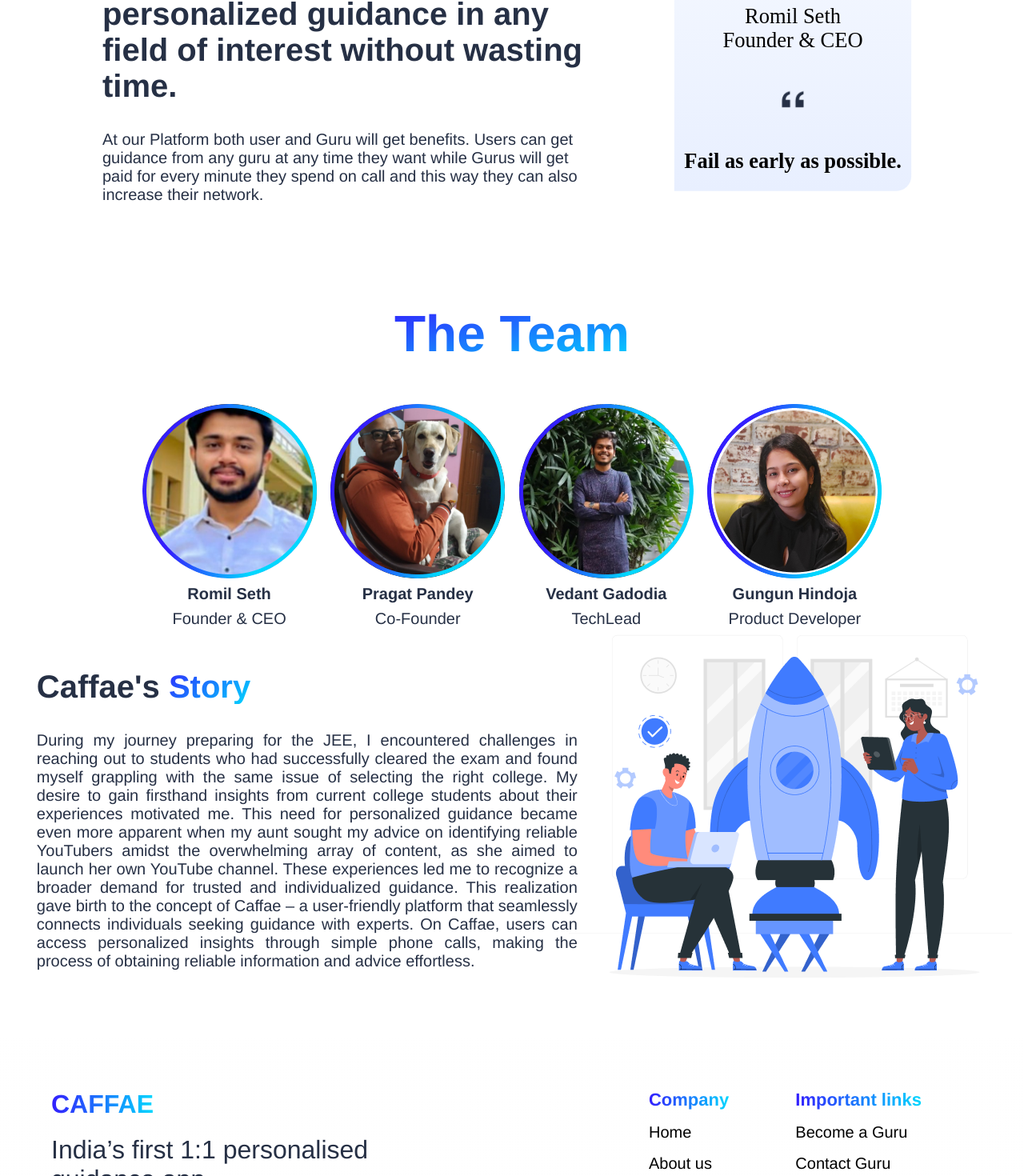
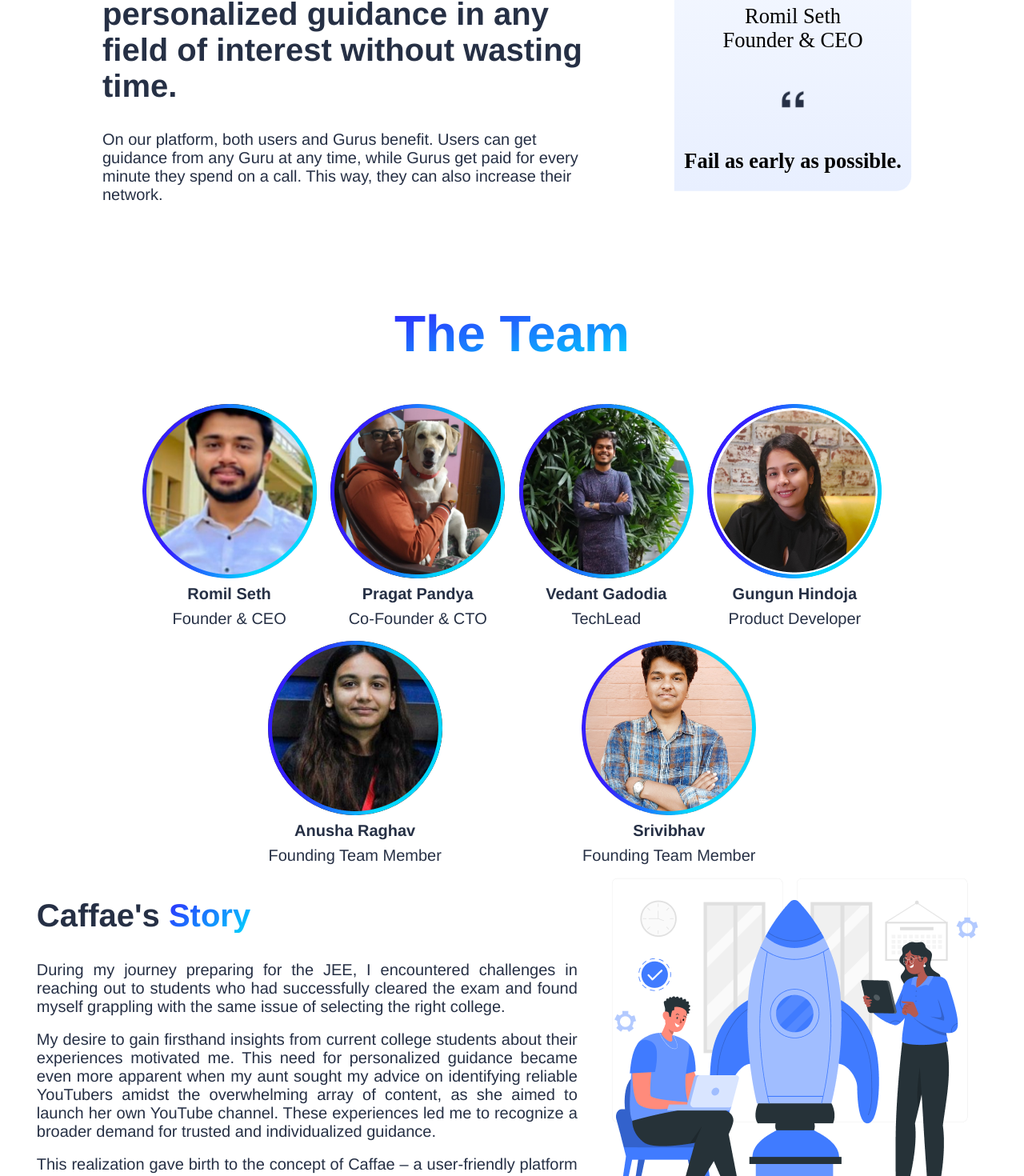
Before and after one commit to ved-ant/CaffaeWebsite, a React (Create React App) app in the folder frontend/: page /aboutus in a window 1280 px wide. Shown: the part 922-2392 px from the top of the page at 80% size. Built offline with nearby package versions, Linux system fonts and the light colour scheme; a web font is replaced by a local one.

Commit message:
new changes in all sections

```diff
--- a/frontend/src/components/Footer/Footer.jsx
+++ b/frontend/src/components/Footer/Footer.jsx
@@ -77,7 +77,7 @@
           <div class="Frame56">
             <div className="footer-social_section-social_handles">
               <a
-                href="https://www.linkedin.com/company/caffae/"
+                href="https://www.youtube.com/@Caffae_india"
                 className="footer-social_section-social_handles-handle"
                 target="_blank"
               >
@@ -111,10 +111,10 @@
               <a href="/">Home</a>
             </div>
             <div class="AboutUs">
-              <a href="/aboutus">About us</a>
+              <a href="/aboutus">About Us</a>
             </div>
             <div class="Careeres">Careeres</div>
-            <div class="CaffaeCommunity">caffae community</div>
+            <div class="CaffaeCommunity">Caffae Community</div>
           </div>
           <div class="Frame54">
             <div class="ImportantLinks">Important links</div>
@@ -131,7 +131,7 @@
       <div class="ContactUsCaffaeInGmailCom">
         <span class="gmail">Contact Us:</span>
         <span class="mail">
-          <a href="mailto:caffae.in@gmail.com">caffae.in@gmail.com</a>
+          <a href="mailto:caffae.in@gmail.com">&nbsp;caffae.in@gmail.com</a>
         </span>
       </div>
     </div>
--- a/frontend/src/components/GuruDescSection/DescSection.jsx
+++ b/frontend/src/components/GuruDescSection/DescSection.jsx
@@ -16,9 +16,9 @@
   return (
     <div className='desc_section-container'>
 
-        <LeftDesc title="Monetize Your Experience" text="On Caffae your experience will be valued. you can decide your own call charges and earn money per minute for every call you take. " image1={Image3} image2={Image4} />
+        <LeftDesc title="Monetize Your Experience" text="On Caffae, your experience will be valued. You can decide your own call charges and earn money per minute for every call you take. " image1={Image3} image2={Image4} />
         <RightDesc title="Social Backgiving" text="By sharing the experiences and problems you faced, you can give back to the society and help the people in need." image1={Image5} image2={Image6} />
-        <LeftDesc title="Increase Your Network" text="You can expand your Social Network and followers by guiding the freshers through our platform . You can build your reputation and presentation skills" image1={Image7} image2={Image8} />
+        <LeftDesc title="Increase Your Network" text="You can expand your Social Network and followers by guiding the freshers through our platform. You can build your reputation and presentation skills." image1={Image7} image2={Image8} />
     </div>
   )
 }
--- a/frontend/src/components/Infocard/Infocard.jsx
+++ b/frontend/src/components/Infocard/Infocard.jsx
@@ -7,8 +7,8 @@
 <div style={{display:'flex' , justifyContent:'center' , paddingTop:'2vh'}}>
     <div className="infocard">
     <div className='infocardText'>
-    <span className='header-other'> Whether you're an expert ready to share your insights or someone seeking guidance.</span>
-    Embark on a journey of knowledge exchange with Caffae, where you can seamlessly transition between roles – Guru and User
+    <span className='header-other'> Whether you're an expert ready to share your insights or someone seeking guidance. </span>
+     Embark on a journey of knowledge exchange with Caffae, where you can seamlessly transition between roles – Guru and User
       </div>
     </div>
     </div>
--- a/frontend/src/components/UserDescSection/UserDescSection.jsx
+++ b/frontend/src/components/UserDescSection/UserDescSection.jsx
@@ -15,8 +15,8 @@
 const UserDescSection = () => {
   return (
     <div className='desc_section-container'>
-        <LeftDesc title="Pocket Friendly" text="You don’t have to buy any plan or subscription to buy our services. we provide easy pay per minute service." image1={Image3} image2={Image4} />
-        <RightDesc title="Easily Accessible" text="You can call Guru anytime and anywhere you want.In Special cases when Guru is not available you can book appointment for future calls." image1={Image5} image2={Image6} />
+        <LeftDesc title="Pocket Friendly" text="You don’t have to buy any plan or subscription to use our services. We provide an easy pay-per-minute service." image1={Image3} image2={Image4} />
+        <RightDesc title="Easily Accessible" text="You can call Guru anytime and anywhere you want. In Special cases, when Guru is not available you can book appointment for future calls." image1={Image5} image2={Image6} />
         <LeftDesc title="Verified Gurus" text="We take the quality of our Gurus seriously. Each Guru on Caffae undergoes a rigorous verification process to ensure their credibility and expertise. This way, you can trust that the advice and insights you receive are from reliable and qualified sources." image1={Image7} image2={Image8} />
     </div>
   )
--- a/frontend/src/pages/AboutUs/how.js
+++ b/frontend/src/pages/AboutUs/how.js
@@ -13,18 +13,21 @@
             During my journey preparing for the JEE, I encountered challenges in
             reaching out to students who had successfully cleared the exam and
             found myself grappling with the same issue of selecting the right
-            college. My desire to gain firsthand insights from current college
+            college.</div>
+            <br></br>
+           <div className={stl.matter}> My desire to gain firsthand insights from current college
             students about their experiences motivated me. This need for
             personalized guidance became even more apparent when my aunt sought my
             advice on identifying reliable YouTubers amidst the overwhelming array
-            of content, as she aimed to launch her own YouTube channel. These
-            experiences led me to recognize a broader demand for trusted and
-            individualized guidance. This realization gave birth to the concept of
+            of content, as she aimed to launch her own YouTube channel. These experiences led me to recognize a broader demand for trusted and
+            individualized guidance. </div>
+            <br>
+            </br>
+            <div className={stl.matter}>This realization gave birth to the concept of
             Caffae – a user-friendly platform that seamlessly connects individuals
             seeking guidance with experts. On Caffae, users can access
             personalized insights through simple phone calls, making the process
-            of obtaining reliable information and advice effortless.
-          </div>
+            of obtaining reliable information and advice effortless.</div>
         </div>
         <div className={stl.right}>
           <img src={image3}></img>
--- a/frontend/src/pages/AboutUs/team.jsx
+++ b/frontend/src/pages/AboutUs/team.jsx
@@ -4,6 +4,9 @@
 import image3 from "../../assets/gungun.png";
 import image4 from "../../assets/romil.jpeg";
 import image2 from "../../assets/vedant.jpeg";
+import image5 from "../../assets/anusha.jpeg";
+import image6 from "../../assets/vibhav.jpg"
+
 import borderImg from "./ellipse12.png";
 const Team = () => {
   return (
@@ -18,8 +21,8 @@
               image={image4}
             ></TeamMember>
             <TeamMember
-              name="Pragat Pandey"
-              role="Co-Founder"
+              name="Pragat Pandya"
+              role="Co-Founder & CTO"
               image={image1}
             ></TeamMember>
             <TeamMember
@@ -31,6 +34,16 @@
               name="Gungun Hindoja"
               role="Product Developer"
               image={image3}
+            ></TeamMember>
+            <TeamMember
+              name="Anusha Raghav"
+              role="Founding Team Member"
+              image={image5}
+            ></TeamMember>
+            <TeamMember
+              name="Srivibhav"
+              role="Founding Team Member"
+              image={image6}
             ></TeamMember>
           </div>
         </div>
--- a/frontend/src/pages/AboutUs/vision.js
+++ b/frontend/src/pages/AboutUs/vision.js
@@ -12,10 +12,7 @@
             personalized guidance in any field of interest without wasting time.
           </h2>
           <span className={stl.para}>
-            At our Platform both user and Guru will get benefits. Users can get
-            guidance from any guru at any time they want while Gurus will get
-            paid for every minute they spend on call and this way they can also
-            increase their network.
+          On our platform, both users and Gurus benefit. Users can get guidance from any Guru at any time, while Gurus get paid for every minute they spend on a call. This way, they can also increase their network.
           </span>
         </div>
         <div className={stl.right}>
--- a/frontend/src/pages/ContactUs/LeftForm.jsx
+++ b/frontend/src/pages/ContactUs/LeftForm.jsx
@@ -23,7 +23,7 @@
           <span>
             <img src={LocImg} alt="" />
           </span>
-          Bits Pilani pilani, rajasthan 333031, IN
+          Bits Pilani Pilani, Rajasthan 333031, IN
         </p>
         <p>
           <span>
--- a/frontend/src/pages/GuruPage/Section1.jsx
+++ b/frontend/src/pages/GuruPage/Section1.jsx
@@ -8,10 +8,10 @@
     <img src={img2} className={styl.gr} style={{position:'absolute'}}></img>
       <Step
         heading="Who is Guru?"
-        paragraph="A Guru is an experienced person in any field for ex. photography, JEE , Business and much more. He/She doesn’t need any degree or qualification in any field to guide someone. Just experience is enough and good communication skills are plus."
+        paragraph="A Guru is an experienced individual in any field, such as photography, JEE, business, and much more. They don’t need any degree or formal qualification in a specific field to guide someone. Experience alone is sufficient, and good communication skills are a plus."
       ></Step>
-      <Step heading='Why Caffae Needs Guru?' paragraph='Caffae needs Guru to Guide individuals in their respective field by sharing their experience and problems they once faced in their path so that people understand the field or interest they want to pursue.'></Step>
-      <Step heading='Responsibility of guru' paragraph='Guru’s responsibility will be to register on our platform and turn the toggle button to online whenever they want to take calls, accept the call from user, start sharing experience and earn the money for every minute you spend on call.'></Step>
+      <Step heading='Why Caffae Needs Guru?' paragraph='Caffae needs Gurus to guide individuals in their respective fields by sharing their experiences and the problems they once faced on their path. This helps people understand the field or interest they want to pursue.'></Step>
+      <Step heading='Responsibility of Guru' paragraph="The Guru's responsibility will be to register on our platform and toggle the button to 'online' whenever they want to take calls. They'll then accept the call from the user, share their experiences, and earn money for every minute spent on the call."></Step>
     </div>
   );
 };
--- a/frontend/src/pages/GuruPage/Section2.jsx
+++ b/frontend/src/pages/GuruPage/Section2.jsx
@@ -11,7 +11,7 @@
       <h2 className={stl.head}>Perks of being a Guru at Caffae</h2>
       <div className={stl.cardsContainer}>
       <Card graphic={img1} heading='Social Backgiving' paragraph='By sharing the experiences and problems you faced, you can give back to the society and help the people in need.'> </Card>
-      <Card graphic={img2} heading='Monetize your experience' paragraph='On Caffae your experience will be valued. you can decide your own call charges and earn money per minute for every call you take. '> </Card>
+      <Card graphic={img2} heading='Monetize your experience' paragraph='On Caffae, your experience will be valued. You can decide your own call charges and earn money per minute for every call you take. '> </Card>
       <Card graphic={img3} heading='Increase your network' paragraph='By Guiding the People who are newcomers in your field you can increase your social network and also we will allow to share your other social medias on our platform.'> </Card>
       </div>
     </div>
--- a/frontend/src/pages/Homepage/Homepage.jsx
+++ b/frontend/src/pages/Homepage/Homepage.jsx
@@ -16,7 +16,7 @@
   return (
     <>
         <Header />
-        <LeftDesc title="Caffae is not just an app" text="It's your portal to a global community of shared expertise and inspiration. Our networking software unites individuals worldwide, facilitating connections that transcend distances. Whether exploring a new hobby or seeking professional guidance, Caffae empowers you to connect with like-minded mentors. Navigate a world of knowledge, advice, and collaboration with Caffae – where every connection enriches your journey and elevates your pursuits." image1={image} style={{marginTop:"-10%", marginRight:"0%"}}></LeftDesc>
+        <LeftDesc title="Caffae is not just an app" text="It's your portal to a global community of shared expertise and inspiration. Our networking software unites individuals worldwide, facilitating connections that transcend distances. Whether exploring a new hobby or seeking professional guidance, Caffae empowers you to connect with like-minded individuals. Navigate a world of knowledge, advice, and collaboration with Caffae – where every connection enriches your journey and elevates your pursuits." image1={image} style={{marginTop:"-10%", marginRight:"0%"}}></LeftDesc>
 
         <Infocard></Infocard>
         <DescSection></DescSection>
```
Also changed, not shown: frontend/src/assets/anusha.jpeg (added), frontend/src/assets/vibhav.jpg (added).
